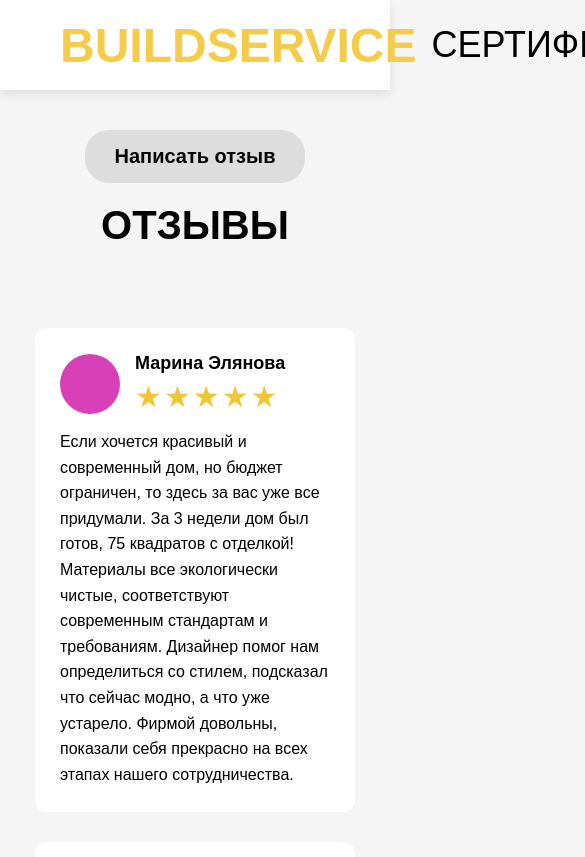
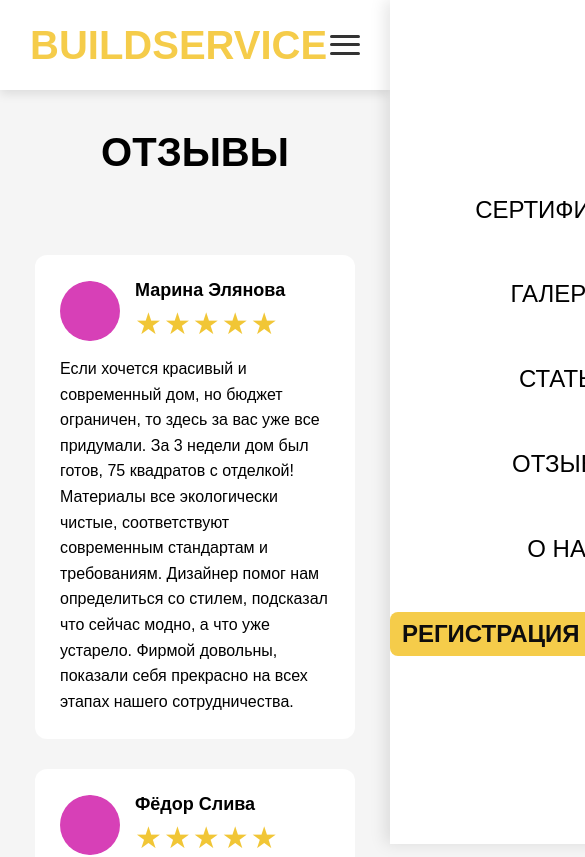
Before and after one commit to Kiotel/build-service-frontend, a React (Create React App) app: page /reviews in a window 390 px wide. Shown: the top 857 px of the page, 585 px wide, since content can reach past the window. Built offline with nearby package versions, Linux system fonts and the light colour scheme.

Commit message:
navbar теперь адаптивен

```diff
--- a/src/components/navbar/Navbar.js
+++ b/src/components/navbar/Navbar.js
@@ -1,17 +1,38 @@
-import {Link} from "react-router-dom";
+import { useState } from "react";
+import { Link } from "react-router-dom";
+import '../../css/navbar.css'; // Make sure this path is correct
+
 const Navbar = () => {
+    const [menuOpen, setMenuOpen] = useState(false);
+
+    const toggleMenu = () => {
+        setMenuOpen(!menuOpen);
+    };
+
+    const closeMenu = () => {
+        setMenuOpen(false);
+    };
+
     return (
         <nav className="navbar">
             <div className="navbar-logo">
-        <Link to="/">BUILDSERVICE</Link>
+                <Link to="/" onClick={closeMenu}>BUILDSERVICE</Link>
             </div>
-      <div className="navbar-links">
-        <Link to="/certificats">СЕРТИФИКАТЫ</Link>
-        <Link to="/gallery">ГАЛЕРЕЯ</Link>
-        <Link to="/articles">СТАТЬИ</Link>
-        <Link to="/reviews">ОТЗЫВЫ</Link>
-        <Link to="/about">О НАС</Link>
-        <Link to="/signup" className="register-button">РЕГИСТРАЦИЯ</Link>
+
+            {/* Added 'active' class to toggle for the 'X' animation */}
+            <div className={`navbar-toggle ${menuOpen ? "active" : ""}`} onClick={toggleMenu}>
+                <span className="bar"></span>
+                <span className="bar"></span>
+                <span className="bar"></span>
+            </div>
+
+            <div className={`navbar-links ${menuOpen ? "active" : ""}`}>
+                <Link to="/certificats" onClick={closeMenu}>СЕРТИФИКАТЫ</Link>
+                <Link to="/gallery" onClick={closeMenu}>ГАЛЕРЕЯ</Link>
+                <Link to="/articles" onClick={closeMenu}>СТАТЬИ</Link>
+                <Link to="/reviews" onClick={closeMenu}>ОТЗЫВЫ</Link>
+                <Link to="/about" onClick={closeMenu}>О НАС</Link>
+                <Link to="/signup" className="register-button" onClick={closeMenu}>РЕГИСТРАЦИЯ</Link>
             </div>
         </nav>
     );
--- a/src/components/reviews/Revcon.js
+++ b/src/components/reviews/Revcon.js
@@ -3,9 +3,6 @@ const Revcon = () => {
     return (
     <main className="reviews-main">
         <div className="reviews-header">
-            <div className="write-review-btn">
-                <a href="#">Написать отзыв</a>
-            </div>
             <h2 className="reviews-title">ОТЗЫВЫ</h2>
         </div>
 
--- /dev/null
+++ b/src/css/navbar.css
@@ -0,0 +1,148 @@
+/* --- Base Navbar Styles --- */
+.navbar {
+    display: flex;
+    justify-content: space-between;
+    align-items: center;
+    padding: 0 60px;
+    background-color: white;
+    box-shadow: 0 4px 10px rgba(0,0,0,0.1);
+    height: 90px;
+    width: 100%;
+    z-index: 1000;
+
+    /* Makes the navbar stick to the top of the screen */
+    position: sticky;
+    top: 0;
+}
+
+.navbar-logo a {
+    font-size: 40px;
+    font-weight: bold;
+    color: #f5cc4a;
+    text-decoration: none;
+}
+
+.navbar-links {
+    display: flex;
+    gap: 30px;
+    align-items: center;
+}
+
+.navbar-links a {
+    font-size: 22px;
+    color: black;
+    text-decoration: none;
+    transition: color 0.3s;
+    padding: 10px 15px;
+    border-radius: 8px;
+    white-space: nowrap;
+}
+
+.navbar-links a:hover {
+    color: #2a6bf3;
+}
+
+.register-button {
+    background-color: #f5cc4a;
+    color: #0e0d0d !important;
+    padding: 15px 30px;
+    border-radius: 8px;
+    font-weight: bold;
+    font-size: 22px;
+    text-decoration: none;
+    transition: background-color 0.3s;
+}
+
+.register-button:hover {
+    background-color: #e5bc3a;
+}
+
+/* --- Hamburger Menu Icon --- */
+.navbar-toggle {
+    display: none;
+    flex-direction: column;
+    justify-content: space-around;
+    width: 30px;
+    height: 25px;
+    cursor: pointer;
+    z-index: 1001; /* Must be on top of the menu */
+}
+
+.navbar-toggle .bar {
+    height: 3px;
+    width: 100%;
+    background-color: #333;
+    border-radius: 10px;
+    transition: all 0.3s ease-in-out;
+}
+
+
+/* --- Responsive Styles --- */
+
+/* Smaller Desktops / Large Tablets */
+@media (max-width: 1200px) {
+    .navbar {
+        padding: 0 30px;
+    }
+    .navbar-links {
+        gap: 15px;
+    }
+    .navbar-links a {
+        font-size: 18px;
+        padding: 8px 12px;
+    }
+    .register-button {
+        font-size: 18px;
+        padding: 12px 24px;
+    }
+}
+
+/* Tablets and Mobile Phones */
+@media (max-width: 1024px) {
+    .navbar-toggle {
+        display: flex;
+    }
+
+    .navbar-links {
+        position: fixed; /* Use fixed to scroll independently */
+        top: 0;
+        right: 0;
+        width: 100%;
+        max-width: 350px;
+        height: 100vh; /* Full screen height */
+
+        flex-direction: column;
+        align-items: center;
+        justify-content: center;
+        gap: 40px;
+
+        background-color: white;
+        box-shadow: -5px 0 15px rgba(0,0,0,0.1);
+
+        transform: translateX(100%);
+        transition: transform 0.3s ease-in-out;
+    }
+
+    .navbar-links.active {
+        transform: translateX(0);
+    }
+
+    .navbar-links a {
+        font-size: 24px;
+    }
+
+    .register-button {
+        font-size: 24px;
+    }
+
+    /* Animate hamburger to an "X" when menu is active */
+    .navbar-toggle.active .bar:nth-child(1) {
+        transform: translateY(11px) rotate(45deg);
+    }
+    .navbar-toggle.active .bar:nth-child(2) {
+        opacity: 0;
+    }
+    .navbar-toggle.active .bar:nth-child(3) {
+        transform: translateY(-11px) rotate(-45deg);
+    }
+}
```
Also changed, not shown: src/css/styles.css (line endings or trailing spaces). Lines whose indentation alone changed are shown as unchanged.
